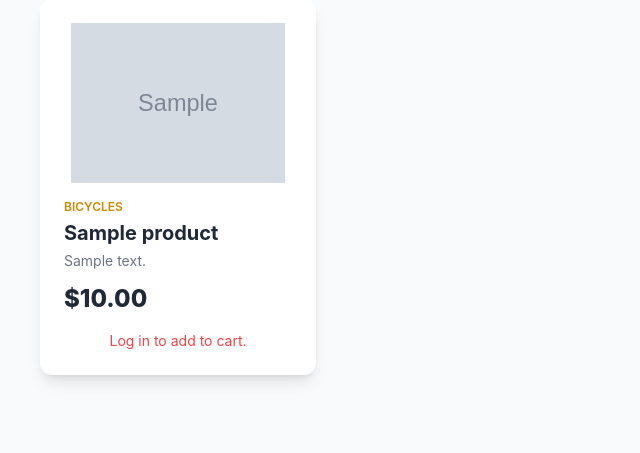
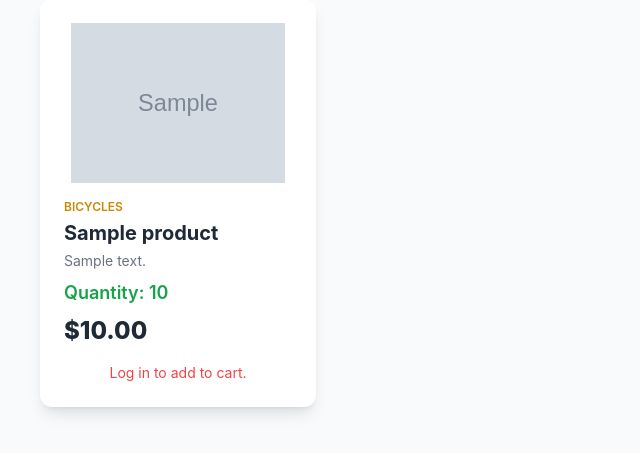
Before and after one commit to Hieng-Phun/Biker_Portal, a Django app: page /products/ in a window 1280 px wide. Shown: the part 163-616 px from the top of the page, without its empty margins (0-640 px from the left). Run offline with Django 5.2, Linux system fonts and the light colour scheme; tables that the repository leaves empty hold one stand-in row (values such as "Sample post"); grey boxes marked "Sample" are stand-in pictures; some libraries are stand-ins or nearby versions.

Commit message:
update on order

```diff
--- a/my_app/admin.py
+++ b/my_app/admin.py
@@ -29,7 +29,7 @@ admin.site.register(User, CustomUserAdmin)
 # Register Product Model
 @admin.register(Product)
 class ProductAdmin(admin.ModelAdmin):
-    list_display = ('name', 'price', 'category','image_preview', 'is_available')
+    list_display = ('name', 'price', 'category','image_preview','quantity', 'is_available')
     list_filter = ('category', 'is_available')
     search_fields = ('name', 'description')
     readonly_fields = ["image_preview"]
@@ -148,4 +148,4 @@ class PaymentAdmin(admin.ModelAdmin):
     list_display = ('order', 'payment_method', 'amount_paid', 'status', 'transaction_id', 'paid_at')
     list_filter = ('status', 'payment_method', 'paid_at')
     search_fields = ('transaction_id', 'order__id', 'order__user__username')
-    list_editable = ('status',)
+    list_editable = ('payment_method','status',)
--- a/my_app/models.py
+++ b/my_app/models.py
@@ -2,6 +2,7 @@ import uuid
 from django.db import models
 from django.contrib.auth.models import User
 from django.core.validators import RegexValidator
+from django.forms import ValidationError
 from location_field.models.plain import PlainLocationField
 
 # Constants for Service/Rental Type
@@ -57,13 +58,28 @@ class Product(models.Model):
     category = models.CharField(max_length=50, choices=PRODUCT_TYPE_CHOICES)
     description = models.TextField()
     image = models.ImageField(upload_to='images/')
+    quantity = models.PositiveIntegerField(
+        default=0,
+        help_text="Current stock level available for this product."
+    )
     is_available = models.BooleanField(default=True)
+    created_at = models.DateTimeField(auto_now_add=True)
+    updated_at = models.DateTimeField(auto_now=True)
+
+    def save(self, *args, **kwargs):
+        """Override save to handle availability based on stock quantity."""
+        if self.quantity == 0:
+            self.is_available = False
+        super().save(*args, **kwargs)
 
     def __str__(self):
-        return f"{self.name} ({self.category})"
+        return f"{self.name} ({self.get_category_display()})"
 
     class Meta:
+        verbose_name = "Product"
         verbose_name_plural = "Products"
+        # Orders by newest items first by default
+        ordering = ['-created_at']
 
 class ServiceRental(models.Model):
     image = models.ImageField(upload_to='images/')
@@ -121,6 +137,29 @@ class OrderItem(models.Model):
     def __str__(self):
         return f"{self.quantity} x {self.product.name} in Order #{self.order.id}"
 
+    def save(self, *args, **kwargs):
+        """Subtract the ordered quantity from the Product stock upon creation."""
+        if not self.pk: # Only on creation
+            if self.product:
+                # Critical check: Does the store have enough stock?
+                if self.product.quantity < self.quantity:
+                    raise ValidationError(
+                        f"Insufficient stock for {self.product.name}. "
+                        f"Only {self.product.quantity} left in stock."
+                    )
+
+                # Use F() expressions in a real high-traffic app,
+                # but for this logic, we update the instance:
+                self.product.quantity -= self.quantity
+                self.product.save()
+
+        super().save(*args, **kwargs)
+
+    def __str__(self):
+        product_name = self.product.name if self.product else "Deleted Product"
+        return f"{self.quantity} x {product_name} in Order #{self.order.id}"
+
+
 class Payment(models.Model):
     """Model to handle payment transaction details, specifically for KHQR."""
     order = models.OneToOneField(Order, on_delete=models.CASCADE, related_name='payment')
--- a/my_app/templates/bikeportal/products.html
+++ b/my_app/templates/bikeportal/products.html
@@ -14,7 +14,8 @@
         <span class="text-xs font-semibold uppercase text-yellow-600 mb-1">{{ item.category }}</span>
         <h3 class="text-xl font-bold text-secondary truncate">{{ item.name }}</h3>
         <p class="text-sm text-gray-500 mt-1 flex-grow line-clamp-2">{{ item.description }}</p>
-        <p class="text-2xl font-extrabold text-secondary mt-3">${{ item.price|floatformat:2 }}</p>
+        <span class="text-lg font-semibold text-green-600 mt-2">Quantity: {{ item.quantity }}</span>
+        <p class="text-2xl font-extrabold text-secondary mt-2">${{ item.price|floatformat:2 }}</p>
 
         {% if user.is_authenticated %}
             <button
--- a/my_app/views.py
+++ b/my_app/views.py
@@ -255,7 +255,7 @@ def cart_view(request):
 
 @login_required
 def checkout(request):
-    """Processes checkout and captures location, address, and phone number."""
+    """Processes checkout, validates stock, and captures order details."""
     if request.method == 'POST':
         cart_items = CartItem.objects.filter(user=request.user)
 
@@ -263,44 +263,78 @@ def checkout(request):
             messages.error(request, "Your cart is empty!")
             return redirect('cart')
 
+        # 1. Server-side Stock Validation
+        # We check all items before starting the transaction to ensure availability
+        for item in cart_items:
+            if item.quantity > item.product.quantity:
+                messages.error(
+                    request,
+                    f"Sorry, only {item.product.quantity} units of '{item.product.name}' are left in stock. "
+                    f"Please update your cart quantity."
+                )
+                return redirect('cart')
+
         total_amount = sum(item.total_price() for item in cart_items)
 
-        # Capture form data including the new phone_number field
+        # Capture form data
         form_city_address = request.POST.get('city')
         form_location = request.POST.get('location')
         form_phone = request.POST.get('phone_number')
 
-        # Combine location info for the shipping_address field
         shipping_info = f"{form_city_address} (GPS: {form_location})"
 
-        with transaction.atomic():
-            order = Order.objects.create(
-                user=request.user,
-                total_amount=total_amount,
-                phone_number=form_phone, # Saving the phone number to the order
-                shipping_address=shipping_info,
-                status='PROCESSING'
-            )
-
-            for item in cart_items:
-                OrderItem.objects.create(
-                    order=order,
-                    product=item.product,
-                    price_at_purchase=item.product.price,
-                    quantity=item.quantity
+        try:
+            with transaction.atomic():
+                # 2. Create the Order
+                order = Order.objects.create(
+                    user=request.user,
+                    total_amount=total_amount,
+                    phone_number=form_phone,
+                    shipping_address=shipping_info,
+                    status='PROCESSING'
                 )
 
-            Payment.objects.create(
-                order=order,
-                payment_method='KHQR',
-                amount_paid=total_amount,
-                status='PENDING'
-            )
+                for item in cart_items:
+                    product = item.product
 
-            cart_items.delete()
+                    # 3. Double-check stock inside the atomic transaction (Locking)
+                    # We re-fetch the product to ensure we have the latest quantity
+                    if product.quantity < item.quantity:
+                        raise ValueError(f"Insufficient stock for {product.name}")
 
-        messages.success(request, f"Order #{order.id} placed successfully! We will contact you at {form_phone}.")
-        return redirect('home')
+                    # 4. Deduct the quantity from the Product model
+                    product.quantity -= item.quantity
+                    product.save()
+
+                    # Create Order Item
+                    OrderItem.objects.create(
+                        order=order,
+                        product=product,
+                        price_at_purchase=product.price,
+                        quantity=item.quantity
+                    )
+
+                # 5. Create Payment record
+                Payment.objects.create(
+                    order=order,
+                    payment_method='KHQR',
+                    amount_paid=total_amount,
+                    status='PENDING'
+                )
+
+                # 6. Clear the user's cart
+                cart_items.delete()
+
+            messages.success(request, f"Order #{order.id} placed successfully! We will contact you at {form_phone}.")
+            return redirect('home')
+
+        except ValueError as e:
+            # Handle the error if stock ran out during the processing time
+            messages.error(request, str(e))
+            return redirect('cart')
+        except Exception:
+            messages.error(request, "An error occurred while processing your order. Please try again.")
+            return redirect('cart')
 
     return redirect('cart')
 
```
Also changed, not shown: media/images/500bedb6a2e2c5c451675ab63982374c.jpg (added), media/images/76d1f21acf17cffd53552ec289d12069_xgXS9JD.jpg (added), media/images/crank_aiq0TaU.jpg (added), media/images/e2ad9707a02f56bd5bbe634dd0a1dfbb.jpg (added), my_app/migrations/0013_alter_product_options_product_created_at_and_more.py (added), my_app/migrations/0014_alter_product_quantity.py (added).
